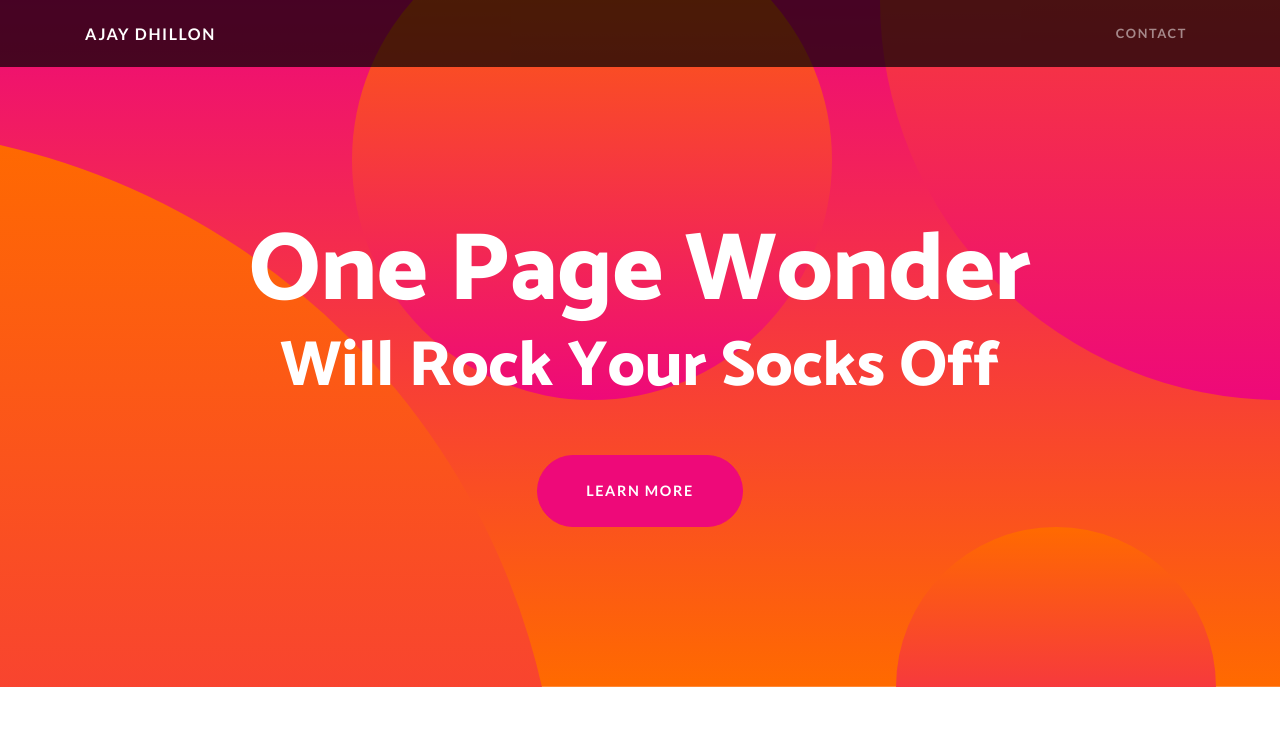
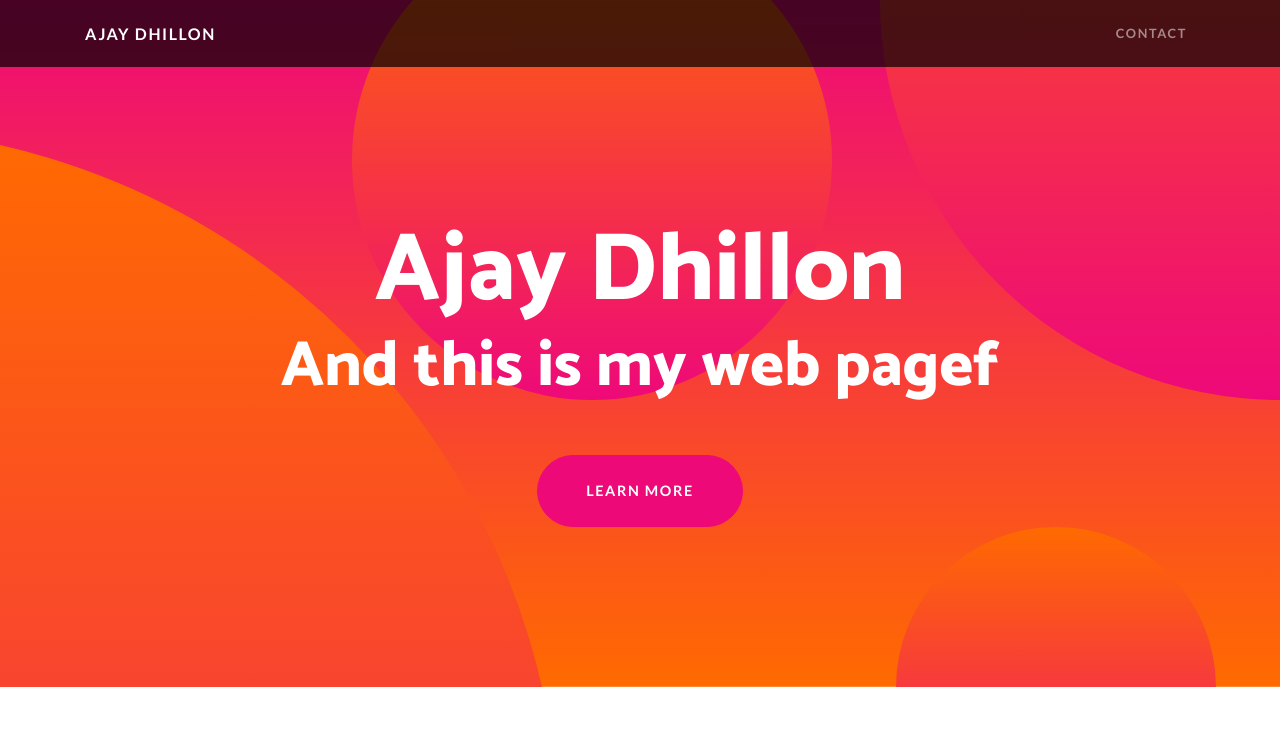
Before and after one commit to Adhillon16/Adhillon16.github.io, a website: page index.html in a window 1280 px wide. Shown: the top 732 px of the page. Drawn offline with Linux system fonts and the light colour scheme.

Commit message:
Update index.html

```diff
--- a/index.html
+++ b/index.html
@@ -44,8 +44,8 @@
     <header class="masthead text-center text-white">
       <div class="masthead-content">
         <div class="container">
-          <h1 class="masthead-heading mb-0">One Page Wonder</h1>
-          <h2 class="masthead-subheading mb-0">Will Rock Your Socks Off</h2>
+          <h1 class="masthead-heading mb-0">Ajay Dhillon</h1>
+          <h2 class="masthead-subheading mb-0">And this is my web pagef</h2>
           <a href="#" class="btn btn-primary btn-xl rounded-pill mt-5">Learn More</a>
         </div>
       </div>
```
